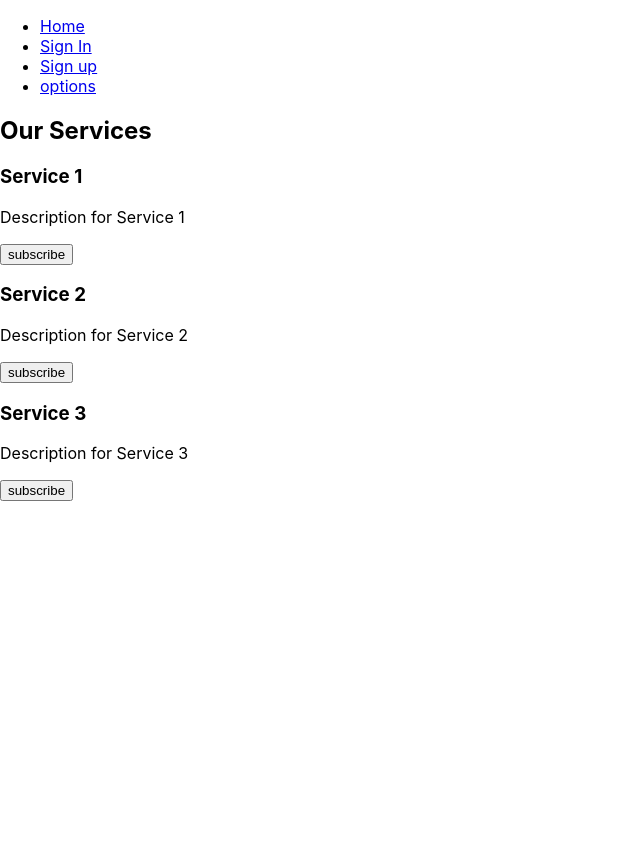
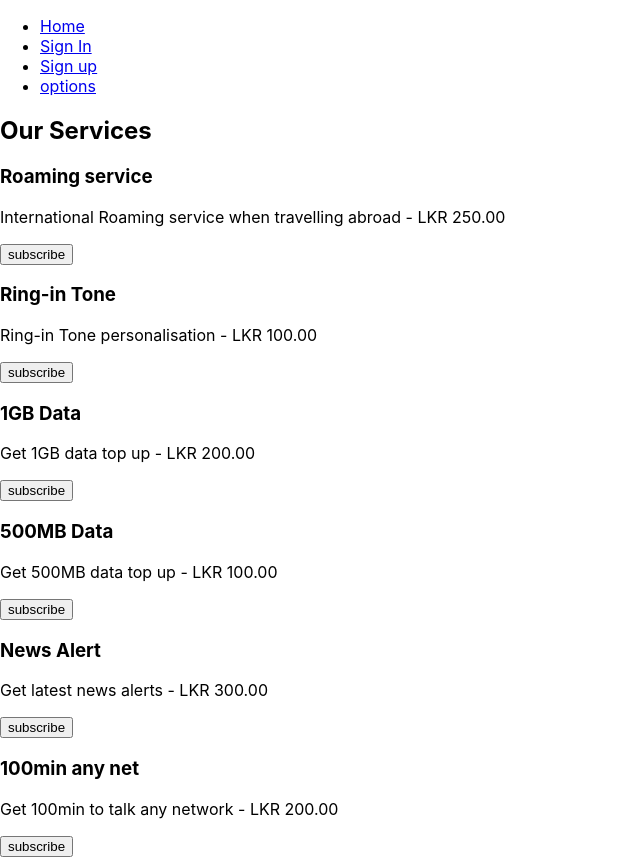
Before and after one commit to DarshanaBombuwala/sritel-web-portal, a React (Create React App) app in the folder front-end/sri_tel/: page /services in a window 1280 px wide. Shown: the whole page, without its empty margins (0-640 px from the left). Before the commit the page ends 800 px from the top, so only its background shows below. Built offline with nearby package versions, Linux system fonts and the light colour scheme.

Commit message:
"Added 'cost' property to Service component and services data"

```diff
--- a/front-end/sri_tel/src/layouts/servicesubcription/components/service.jsx
+++ b/front-end/sri_tel/src/layouts/servicesubcription/components/service.jsx
@@ -1,10 +1,10 @@
 import React from 'react';
 
-const Service = ({ name, description }) => {
+const Service = ({ name, description, cost }) => {
   return (
     <div>
       <h3>{name}</h3>
-      <p>{description}</p>
+      <p>{description} - {cost}</p>
       <button>subscribe</button>
     </div>
   );
--- a/front-end/sri_tel/src/layouts/servicesubcription/servicesubscriptionpage.jsx
+++ b/front-end/sri_tel/src/layouts/servicesubcription/servicesubscriptionpage.jsx
@@ -2,9 +2,12 @@ import React from 'react';
 import Service from './components/service'; // Import the Service component
 
 const services = [
-  { id: 1, name: 'Service 1', description: 'Description for Service 1' },
-  { id: 2, name: 'Service 2', description: 'Description for Service 2' },
-  { id: 3, name: 'Service 3', description: 'Description for Service 3' },
+  { id: 1, name: 'Roaming service', description: 'International Roaming service when travelling abroad', cost: 'LKR 250.00'},
+  { id: 2, name: 'Ring-in Tone', description: 'Ring-in Tone personalisation', cost: 'LKR 100.00'},
+  { id: 3, name: '1GB Data', description: 'Get 1GB data top up', cost: 'LKR 200.00' },
+  { id: 3, name: '500MB Data', description: 'Get 500MB data top up', cost: 'LKR 100.00' },
+  { id: 3, name: 'News Alert', description: 'Get latest news alerts', cost: 'LKR 300.00' },
+  { id: 3, name: '100min any net', description: 'Get 100min to talk any network', cost: 'LKR 200.00' },
 ];
 
 const ServicesPage = () => {
@@ -17,6 +20,7 @@ const ServicesPage = () => {
             key={service.id}
             name={service.name}
             description={service.description}
+            cost={service.cost}
           />
         ))}
       </div>
```
